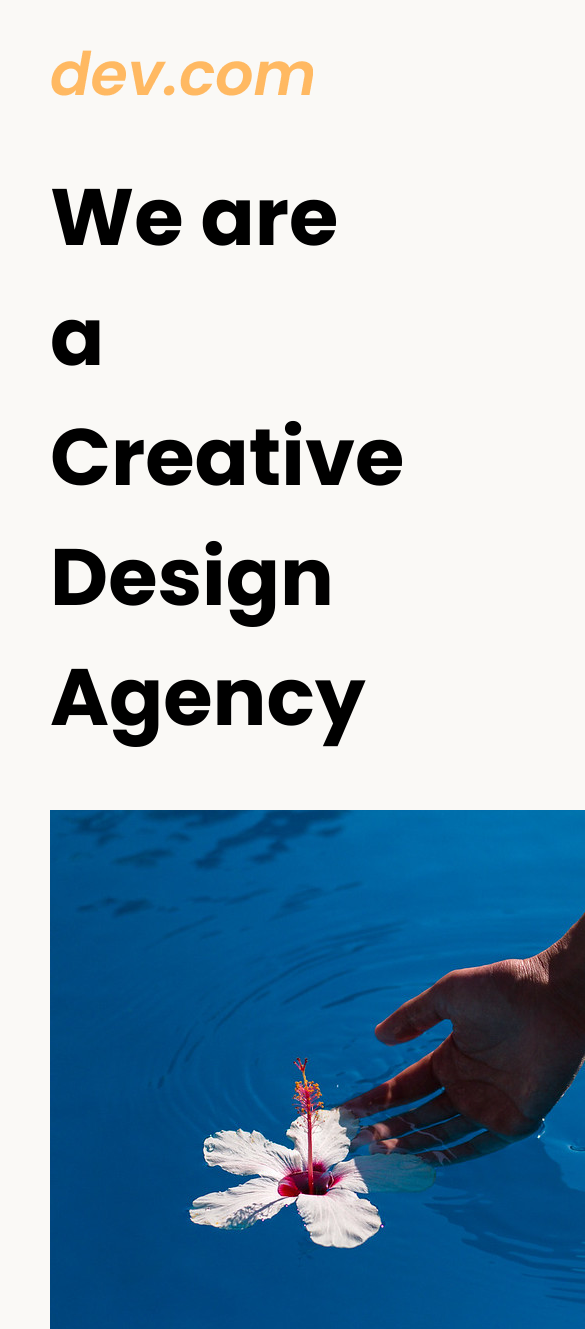
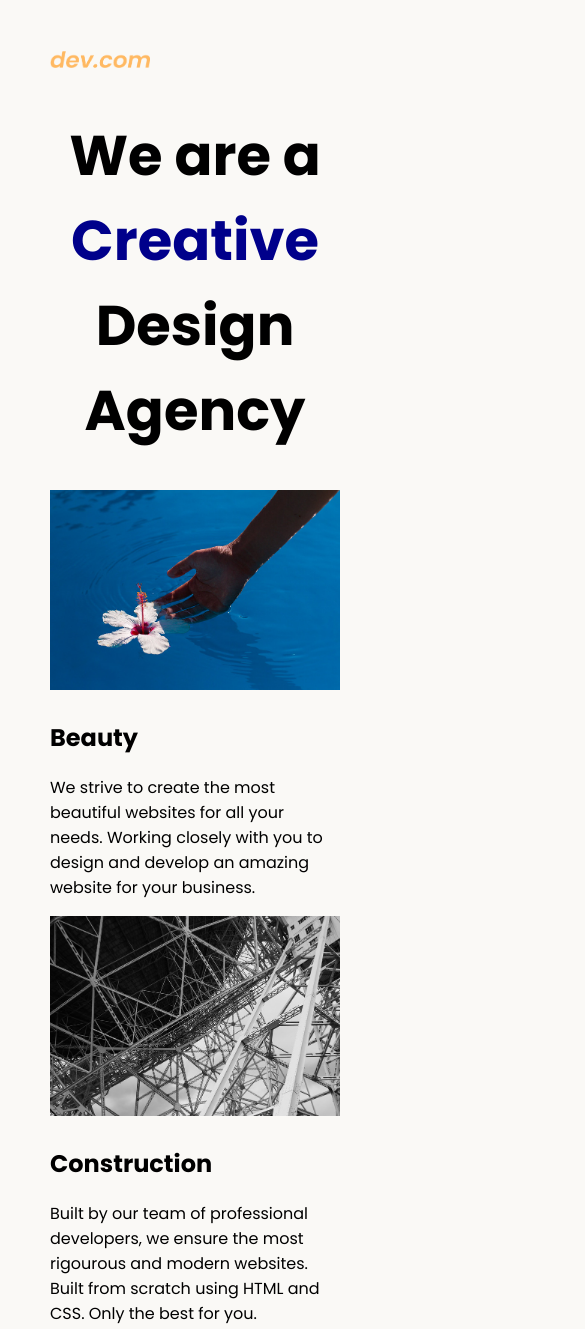
Before and after one commit to baka1223/agency, a plain HTML site: page index.html in a window 390 px wide. Shown: the top 1329 px of the page, 585 px wide, since content can reach past the window. Drawn offline with Linux system fonts and the light colour scheme.

Commit message:
Add files via upload

```diff
--- a/index.html
+++ b/index.html
@@ -14,7 +14,7 @@
 <body>
   <div class="main">
     <img class="logo" src="./assets/images/logo.png" alt="logo">
-    <h1>We are a Creative Design Agency</h1>
+    <h1>We are a <span style="color: darkblue;">Creative</span><br /> Design Agency</h1>
     <div class="left card"><img class="tile-image" src="./assets/images/beautiful.jpg" alt="hand and flower in water">
       <h2 class="card-title">Beauty</h2>
       <p class="card-text">We strive to create the most beautiful websites for all your needs. Working closely with you
--- a/style.css
+++ b/style.css
@@ -18,3 +18,37 @@ footer {
   text-align: right;
   color: midnightblue;
 }
+.tile-image{
+  height: 200px;
+  float: left;
+  margin-right: 50px;
+}
+.card{
+  display: inline;
+  width: 45%;
+}
+.right{
+  float: right;
+}
+.left{
+  float: left;
+}
+@media (max-width: 680px) {
+  h1{
+    font-size: 3.5rem;
+    text-align: center;
+  }
+  .logo{
+    width: 100px;
+  }
+  .card{
+    display: block;
+    width: 100%;
+  }
+  .tile-image{
+    display: block;
+    width: 100%;
+    margin-bottom: 30px;
+    object-fit: cover;
+  }
+}
```
